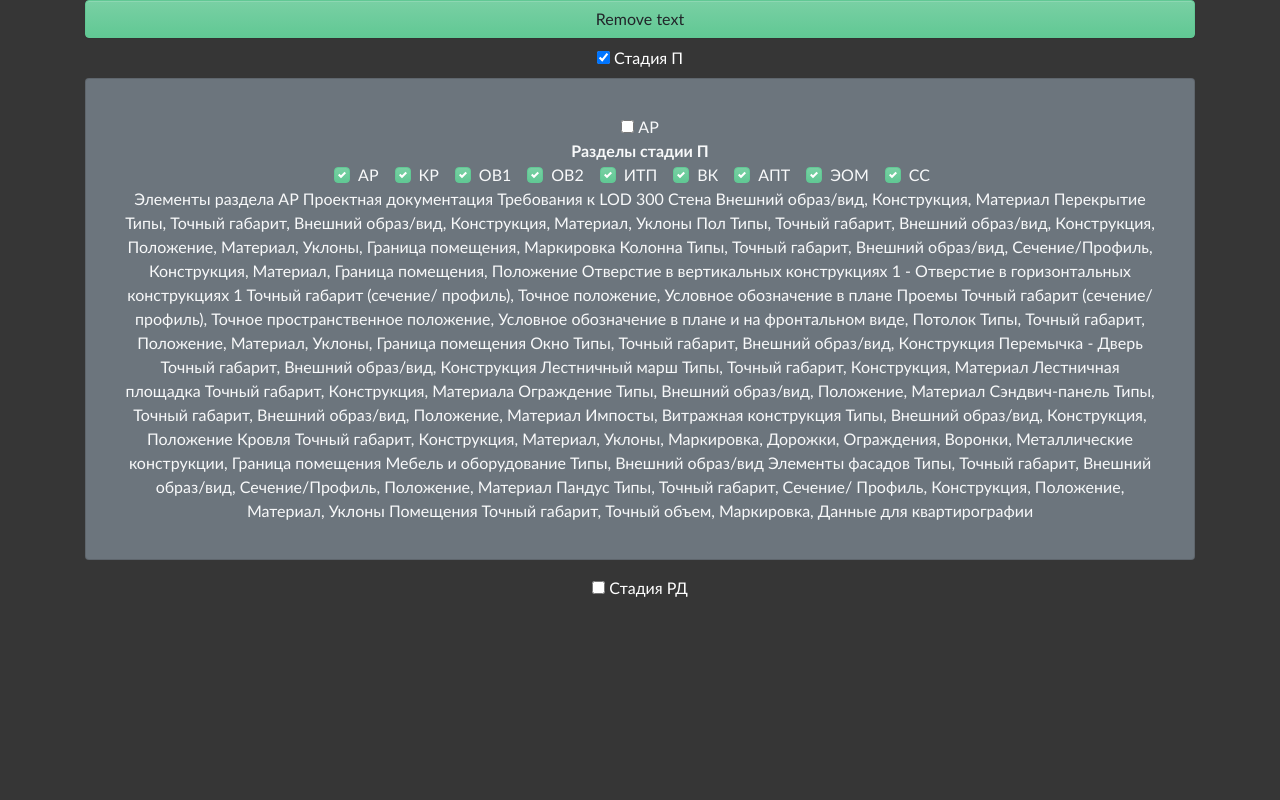
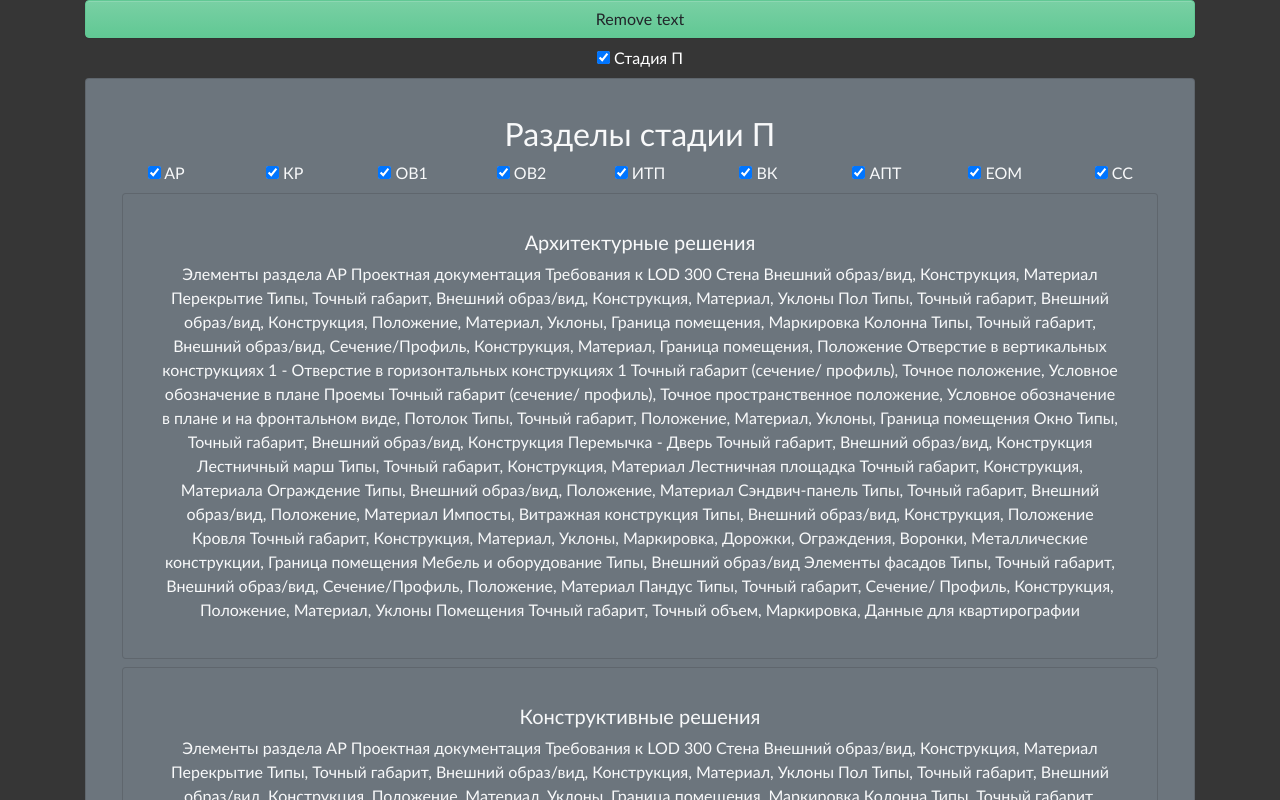
Before and after one commit to BIMOpenGroup/OpenEIR, a Nuxt app: page / in a window 1280 px wide. Both pictures are taken after a click on the button 603 px from the left and 57 px from the top of the page. Shown: the top 800 px of the page. Built offline with nearby package versions, Linux system fonts and the light colour scheme.

Commit message:
stage p, project sections card fish

```diff
--- a/components/project_section.vue
+++ b/components/project_section.vue
@@ -1,7 +1,7 @@
 <template>
   <b-col>
-    <input type="checkbox" v-b-toggle.collapse-AR />
-    АР
+    <input type="checkbox" />
+    <!-- АР {{ AR }} -->
   </b-col>
 </template>
 
@@ -9,12 +9,25 @@
 export default {
   name: "FccButton", // vue component name
   props: {
-    check_section: {
-      type: String,
-      default: "Enter Button Text Here",
-    },
+    // check_section: {
+    //   type: String,
+    //   default: "Enter Button Text Here",
+    // },
   },
-  data() {},
+  data() {
+    return {
+      //   Stage_P: "vTerminal",
+    };
+  },
+  methods: {
+    // check_stage_p() {
+    //   if (!this.Stage_P) {
+    //     this.Stage_P = "stage_p.text@@@@@@@";
+    //   } else {
+    //     this.Stage_P = null;
+    //   }
+    // },
+  },
 };
 </script>
 
--- a/pages/index.vue
+++ b/pages/index.vue
@@ -13,16 +13,155 @@
           Стадия П
           <b-collapse id="collapse-1" class="mt-2">
             <b-card class="text-center w-100 p-3 bg-secondary text-light">
-              <FccButton></FccButton>
-              <b> Разделы стадии П</b>
-              <b-form-checkbox-group
+              <h2>Разделы стадии П</h2>
+              <!-- <b-alert show variant="success">Разделы стадии П</b-alert> -->
+              <b-row class="mt-2 text-center"> </b-row>
+              <b-row>
+                <b-col>
+                  <input
+                    checked
+                    size="lg"
+                    type="checkbox"
+                    v-b-toggle.collapse-p-ar
+                  />
+                  AР
+                </b-col>
+                <b-col>
+                  <input
+                    checked
+                    size="lg"
+                    type="checkbox"
+                    v-b-toggle.collapse-p-kr
+                  />
+                  КР
+                </b-col>
+                <b-col>
+                  <input
+                    checked
+                    size="lg"
+                    type="checkbox"
+                    v-b-toggle.collapse-p-ov1
+                  />
+                  ОВ1
+                </b-col>
+                <b-col>
+                  <input
+                    checked
+                    size="lg"
+                    type="checkbox"
+                    v-b-toggle.collapse-p-ov2
+                  />
+                  ОВ2
+                </b-col>
+                <b-col>
+                  <input
+                    checked
+                    size="lg"
+                    type="checkbox"
+                    v-b-toggle.collapse-p-itp
+                  />
+                  ИТП
+                </b-col>
+                <b-col>
+                  <input
+                    checked
+                    size="lg"
+                    type="checkbox"
+                    v-b-toggle.collapse-p-vk
+                  />
+                  ВК
+                </b-col>
+                <b-col>
+                  <input
+                    checked
+                    size="lg"
+                    type="checkbox"
+                    v-b-toggle.collapse-p-apt
+                  />
+                  АПТ
+                </b-col>
+                <b-col>
+                  <input
+                    checked
+                    size="lg"
+                    type="checkbox"
+                    v-b-toggle.collapse-p-eom
+                  />
+                  ЕОМ
+                </b-col>
+                <b-col>
+                  <input
+                    checked
+                    size="lg"
+                    type="checkbox"
+                    v-b-toggle.collapse-p-ss
+                  />
+                  СС
+                </b-col>
+              </b-row>
+              <!-- <FccButton v-b-toggle.collapse-p-ar>АР</FccButton> -->
+              <!-- <b-form-checkbox-group
                 v-model="p_stage_value"
                 :options="options"
-              />
-              <b-collapse id="collapse-p-ar" class="mt-2">
-                <b-card>Hello!</b-card>
+                @click="check_stage_p"
+              /> -->
+              <b-collapse visible id="collapse-p-ar" class="mt-2">
+                <b-card class="text-center w-100 p-3 bg-secondary text-light">
+                  <h5>Архитектурные решения</h5>
+                  {{ Stage_P }}
+                </b-card>
               </b-collapse>
-              {{ Stage_P }}
+              <b-collapse visible id="collapse-p-kr" class="mt-2">
+                <b-card class="text-center w-100 p-3 bg-secondary text-light">
+                  <h5>Конструктивные решения</h5>
+                  {{ Stage_P }}
+                </b-card>
+              </b-collapse>
+              <b-collapse visible id="collapse-p-ov1" class="mt-2">
+                <b-card class="text-center w-100 p-3 bg-secondary text-light">
+                  <h5>Отопление</h5>
+                  {{ Stage_P }}
+                </b-card>
+              </b-collapse>
+              <b-collapse visible id="collapse-p-ov2" class="mt-2">
+                <b-card class="text-center w-100 p-3 bg-secondary text-light">
+                  <h5>Вентиляция и кондиционирование воздуха</h5>
+                  {{ Stage_P }}
+                </b-card>
+              </b-collapse>
+              <b-collapse visible id="collapse-p-itp" class="mt-2">
+                <b-card class="text-center w-100 p-3 bg-secondary text-light">
+                  <h5>Индивидуальный тепловой пункт</h5>
+                  {{ Stage_P }}
+                </b-card>
+              </b-collapse>
+              <b-collapse visible id="collapse-p-vk" class="mt-2">
+                <b-card class="text-center w-100 p-3 bg-secondary text-light">
+                  <h5>Внутренние водопровод и канализация</h5>
+                  {{ Stage_P }}
+                </b-card>
+              </b-collapse>
+              <b-collapse visible id="collapse-p-apt" class="mt-2">
+                <b-card class="text-center w-100 p-3 bg-secondary text-light">
+                  <h5>
+                    Автоматизация системы дымоудаления или автоматизация
+                    пожаротушения
+                  </h5>
+                  {{ Stage_P }}
+                </b-card>
+              </b-collapse>
+              <b-collapse visible id="collapse-p-eom" class="mt-2">
+                <b-card class="text-center w-100 p-3 bg-secondary text-light">
+                  <h5>Электрооборудование и освещение</h5>
+                  {{ Stage_P }}
+                </b-card>
+              </b-collapse>
+              <b-collapse visible id="collapse-p-ss" class="mt-2">
+                <b-card class="text-center w-100 p-3 bg-secondary text-light">
+                  <h5>Системы связи</h5>
+                  {{ Stage_P }}
+                </b-card>
+              </b-collapse>
             </b-card>
           </b-collapse>
         </b-col>
@@ -74,28 +213,38 @@ export default {
     return {
       Stage_P: "vTerminal",
       Stage_RD: "vTerminal",
-      p_stage_value: [
-        "АР",
-        "КР",
-        "ОВ1",
-        "ОВ2",
-        "ИТП",
-        "ВК",
-        "АПТ",
-        "ЭОМ",
-        "СС",
-      ],
-      options: [
-        { text: "АР", value: "АР" },
-        { text: "КР", value: "КР" },
-        { text: "ОВ1", value: "ОВ1" },
-        { text: "ОВ2", value: "ОВ2" },
-        { text: "ИТП", value: "ИТП" },
-        { text: "ВК", value: "ВК" },
-        { text: "АПТ", value: "АПТ" },
-        { text: "ЭОМ", value: "ЭОМ" },
-        { text: "СС", value: "СС" },
-      ],
+      // p_stage_value: [
+      //   "АР",
+      //   "КР",
+      //   "ОВ1",
+      //   "ОВ2",
+      //   "ИТП",
+      //   "ВК",
+      //   "АПТ",
+      //   "ЭОМ",
+      //   "СС",
+      // ],
+      // visible_ar: true,
+      // visible_kr: true,
+      // visible_ov1: true,
+      // visible_ov2: true,
+      // visible_itp: true,
+      // visible_vk: true,
+      // visible_apt: true,
+      // visible_eom: true,
+      // visible_ss: true,
+      // visible_ar: true,
+      // options: [
+      //   { text: "АР", value: "АР" },
+      //   { text: "КР", value: "КР" },
+      //   { text: "ОВ1", value: "ОВ1" },
+      //   { text: "ОВ2", value: "ОВ2" },
+      //   { text: "ИТП", value: "ИТП" },
+      //   { text: "ВК", value: "ВК" },
+      //   { text: "АПТ", value: "АПТ" },
+      //   { text: "ЭОМ", value: "ЭОМ" },
+      //   { text: "СС", value: "СС" },
+      // ],
       // input_dice_value: "100",
       // input_atacs: "55",
       // v_slct_hit: '2+',
@@ -132,6 +281,13 @@ export default {
         this.Stage_P = null;
       }
     },
+    // check_visible_stage_p() {
+    //   if (this.p_stage_value.includes("АР")) {
+    //     this.visible_ar = true;
+    //   } else {
+    //     this.visible_ar = false;
+    //   }
+    // },
     check_stage_rd() {
       if (!this.Stage_RD) {
         this.Stage_RD = stage_rd.text;
```
